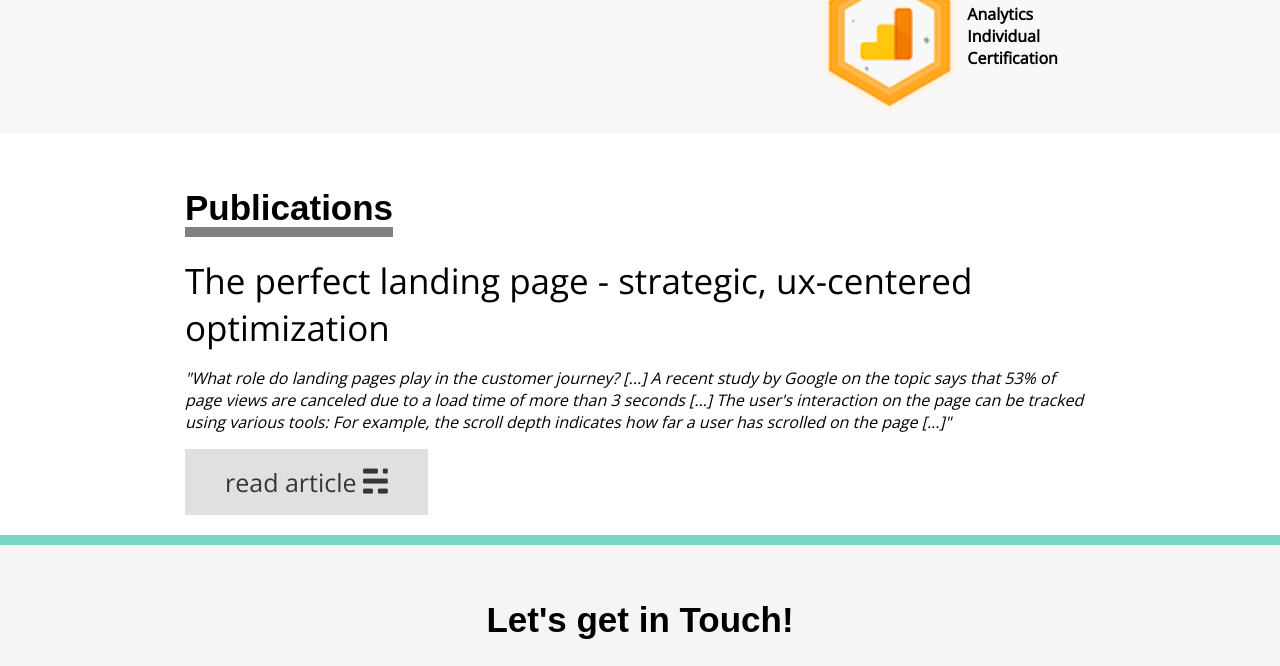
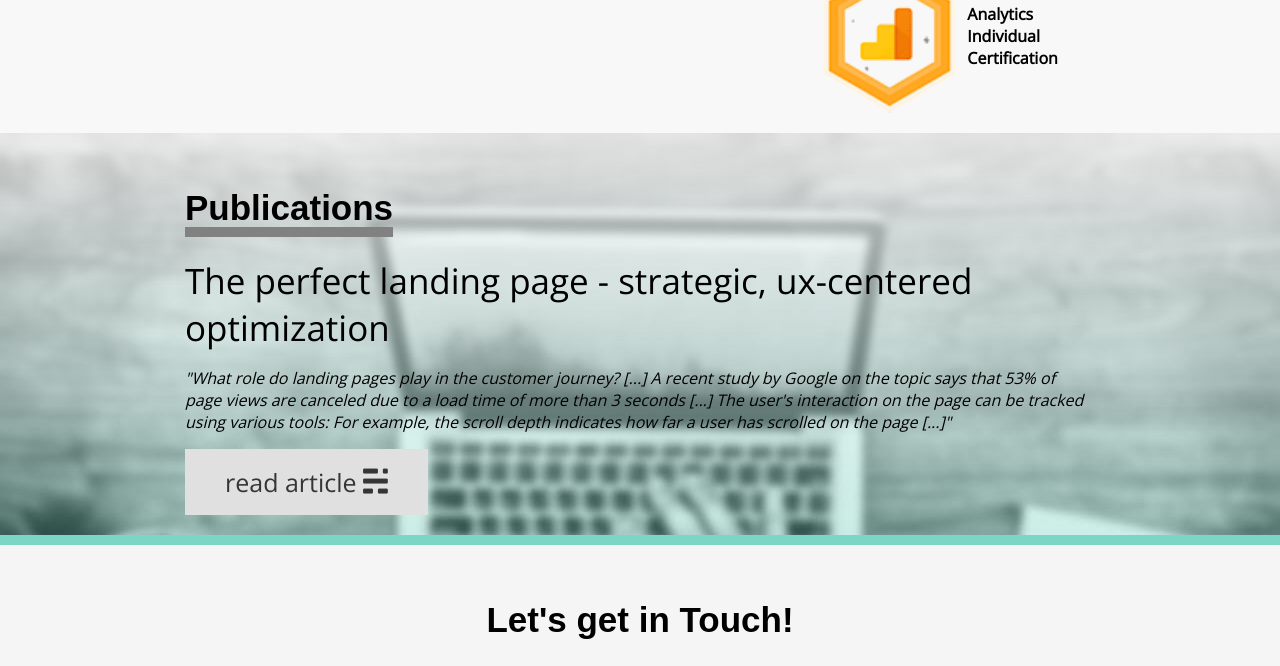
Before and after one commit to philffm/PhilWornath_CV, a plain HTML site: page index.html in a window 1280 px wide. Shown: the part 1961-2627 px from the top of the page. Drawn offline with nearby package versions, Linux system fonts and the light colour scheme.

Commit message:
2 - 7 Gradient
- improved Gradient

```diff
--- a/css/styles.css
+++ b/css/styles.css
@@ -208,6 +208,13 @@ nav a {
   border-bottom:10px solid #818181;
 
 }
+.publications {
+  background: linear-gradient(rgba(252, 252, 252, 0.81), rgba(123, 214, 197, 0.37)) 40%, url(../img/publication.jpg) no-repeat fixed;
+  background-size: auto auto, auto auto;
+  background-size: auto auto, auto auto;
+  background-size: cover;
+}
+
 /* Buttons
 ------------------------------------*/
 
```
Also changed, not shown: img/publication.jpg (added).
